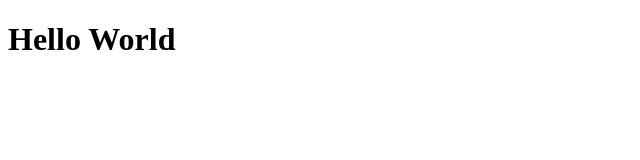
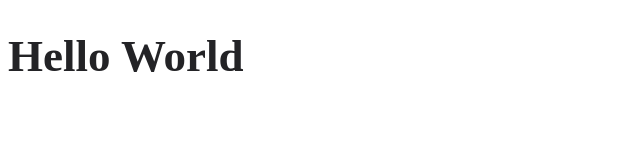
Before and after one commit to tiagolopesdecastro/atividade-git-github, a plain HTML site: page index.html in a window 1280 px wide. Shown: the whole page, without its empty margins (0-640 px from the left). Drawn offline with Linux system fonts and the light colour scheme.

Commit message:
criação do style.css e estilização do html

```diff
--- a/index.html
+++ b/index.html
@@ -1,5 +1,6 @@
 <!DOCTYPE html>
 <html lang="pt-br">
+    <link rel="stylesheet" href="style.css">
 <head>
     <meta charset="UTF-8">
     <meta name="viewport" content="width=device-width, initial-scale=1.0">
--- /dev/null
+++ b/style.css
@@ -0,0 +1,4 @@
+h1{
+    color: rgb(35, 35, 38);
+    font-size: 45px;
+}
```
